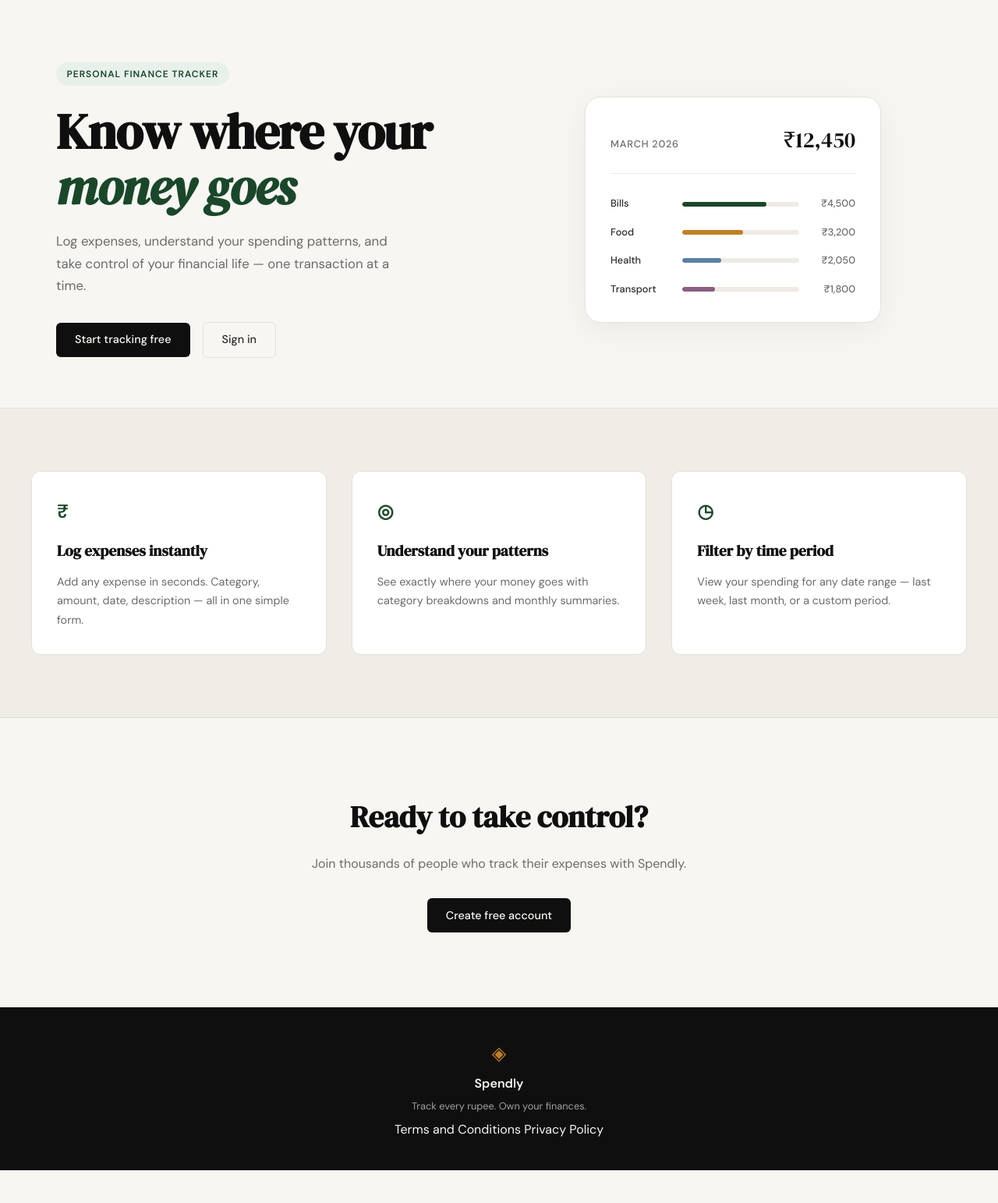
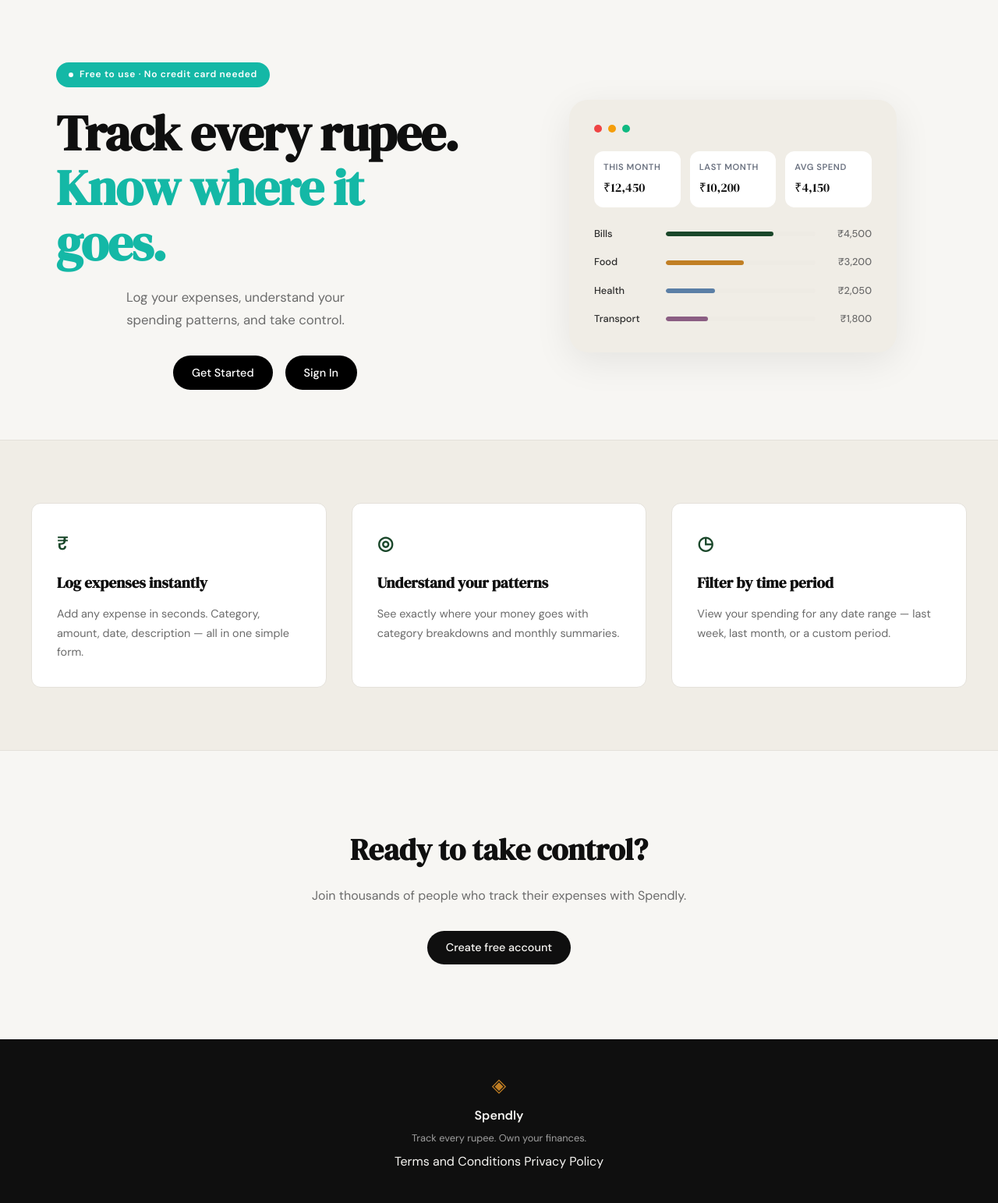
Before and after one commit to sam123324/expense_tracker_using_claude, a Flask app: page / in a window 1280 px wide. Shown: the part 61-1604 px from the top of the page at 78% size. Before the commit the page ends 1562 px from the top, so only its background shows below. Run offline with Flask 3, Linux system fonts and the light colour scheme.

Commit message:
landing: redesign hero section to match mockup

```diff
--- a/static/css/style.css
+++ b/static/css/style.css
@@ -134,16 +134,24 @@ a { color: inherit; text-decoration: none; }
 }
 
 .hero-badge {
-    display: inline-block;
-    background: var(--accent-light);
-    color: var(--accent);
+    display: inline-flex;
+    align-items: center;
+    gap: 0.5rem;
+    background: #14b8a6;
+    color: white;
     font-size: 0.75rem;
     font-weight: 600;
-    letter-spacing: 0.08em;
-    text-transform: uppercase;
-    padding: 0.35rem 0.85rem;
+    letter-spacing: 0.06em;
+    padding: 0.4rem 1rem;
     border-radius: 999px;
     margin-bottom: 1.5rem;
+}
+
+.badge-dot {
+    width: 6px;
+    height: 6px;
+    background: white;
+    border-radius: 50%;
 }
 
 .hero-title {
@@ -155,9 +163,8 @@ a { color: inherit; text-decoration: none; }
     margin-bottom: 1.25rem;
 }
 
-.hero-title em {
-    font-style: italic;
-    color: var(--accent);
+.hero-title-teal {
+    color: #14b8a6;
 }
 
 .hero-subtitle {
@@ -166,12 +173,14 @@ a { color: inherit; text-decoration: none; }
     line-height: 1.7;
     max-width: 460px;
     margin-bottom: 2rem;
+    text-align: center;
 }
 
 .hero-actions {
     display: flex;
     gap: 1rem;
     align-items: center;
+    justify-content: center;
 }
 
 /* ------------------------------------------------------------------ */
@@ -184,36 +193,62 @@ a { color: inherit; text-decoration: none; }
 }
 
 .mock-card {
-    background: var(--paper-card);
-    border: 1px solid var(--border);
-    border-radius: var(--radius-lg);
+    background: #f0ede6;
+    border-radius: 24px;
     padding: 2rem;
     width: 100%;
-    max-width: 380px;
-    box-shadow: 0 8px 40px rgba(0,0,0,0.06);
+    max-width: 420px;
+    box-shadow: 0 12px 48px rgba(0,0,0,0.08);
 }
 
 .mock-card-header {
     display: flex;
-    justify-content: space-between;
-    align-items: baseline;
-    margin-bottom: 1.75rem;
-    padding-bottom: 1.25rem;
-    border-bottom: 1px solid var(--border-soft);
+    justify-content: flex-start;
+    margin-bottom: 1.5rem;
 }
 
-.mock-label {
-    font-size: 0.8rem;
-    font-weight: 500;
-    color: var(--ink-muted);
-    text-transform: uppercase;
-    letter-spacing: 0.06em;
+.mock-dots {
+    display: flex;
+    gap: 8px;
 }
 
-.mock-total {
-    font-family: var(--font-display);
-    font-size: 1.75rem;
-    color: var(--ink);
+.mock-dot {
+    width: 10px;
+    height: 10px;
+    border-radius: 50%;
+}
+
+.mock-dot:nth-child(1) { background: #ef4444; }
+.mock-dot:nth-child(2) { background: #f59e0b; }
+.mock-dot:nth-child(3) { background: #10b981; }
+
+.mock-stats {
+    display: grid;
+    grid-template-columns: repeat(3, 1fr);
+    gap: 12px;
+    margin-bottom: 1.5rem;
+}
+
+.mock-stat-card {
+    background: white;
+    padding: 12px;
+    border-radius: 12px;
+}
+
+.mock-stat-label {
+    display: block;
+    font-size: 0.7rem;
+    font-weight: 600;
+    color: #6b7280;
+    text-transform: uppercase;
+    letter-spacing: 0.05em;
+    margin-bottom: 4px;
+}
+
+.mock-stat-val {
+    font-family: 'DM Serif Display', serif;
+    font-size: 1rem;
+    color: #0f0f0f;
 }
 
 .mock-bars { display: flex; flex-direction: column; gap: 1rem; }
@@ -265,7 +300,7 @@ a { color: inherit; text-decoration: none; }
     background: var(--ink);
     color: var(--paper);
     padding: 0.65rem 1.5rem;
-    border-radius: var(--radius-sm);
+    border-radius: 50px;
     font-family: var(--font-body);
     font-size: 0.9rem;
     font-weight: 500;
@@ -275,7 +310,14 @@ a { color: inherit; text-decoration: none; }
     text-decoration: none;
 }
 
-.btn-primary:hover { background: var(--accent); }
+.btn-primary:hover { background: #1a472a; }
+
+.btn-primary-black {
+    background: #000000 !important;
+    color: #ffffff !important;
+}
+
+.btn-primary-black:hover { background: #333333 !important; }
 
 .btn-ghost {
     display: inline-block;
--- a/templates/landing.html
+++ b/templates/landing.html
@@ -6,26 +6,45 @@
 
 <section class="hero">
     <div class="hero-inner">
-        <div class="hero-badge">Personal Finance Tracker</div>
+        <div class="hero-badge">
+            <span class="badge-dot"></span>
+            Free to use · No credit card needed
+        </div>
         <h1 class="hero-title">
-            Know where your<br>
-            <em>money goes</em>
+            Track every rupee.<br>
+            <span class="hero-title-teal">Know where it goes.</span>
         </h1>
         <p class="hero-subtitle">
-            Log expenses, understand your spending patterns,
-            and take control of your financial life —
-            one transaction at a time.
+            Log your expenses, understand your<br>
+            spending patterns, and take control.
         </p>
         <div class="hero-actions">
-            <a href="{{ url_for('register') }}" class="btn-primary">Start tracking free</a>
-            <a href="{{ url_for('login') }}" class="btn-ghost">Sign in</a>
+            <a href="{{ url_for('register') }}" class="btn-primary btn-primary-black">Get Started</a>
+            <a href="{{ url_for('login') }}" class="btn-primary btn-primary-black">Sign In</a>
         </div>
     </div>
     <div class="hero-visual">
         <div class="mock-card">
             <div class="mock-card-header">
-                <span class="mock-label">March 2026</span>
-                <span class="mock-total">₹12,450</span>
+                <div class="mock-dots">
+                    <span class="mock-dot"></span>
+                    <span class="mock-dot"></span>
+                    <span class="mock-dot"></span>
+                </div>
+            </div>
+            <div class="mock-stats">
+                <div class="mock-stat-card">
+                    <span class="mock-stat-label">This Month</span>
+                    <span class="mock-stat-val">₹12,450</span>
+                </div>
+                <div class="mock-stat-card">
+                    <span class="mock-stat-label">Last Month</span>
+                    <span class="mock-stat-val">₹10,200</span>
+                </div>
+                <div class="mock-stat-card">
+                    <span class="mock-stat-label">Avg Spend</span>
+                    <span class="mock-stat-val">₹4,150</span>
+                </div>
             </div>
             <div class="mock-bars">
                 <div class="mock-bar-row">
```
Also changed, not shown: Screenshot 2026-03-25 at 12.36.20 AM.png (added).
